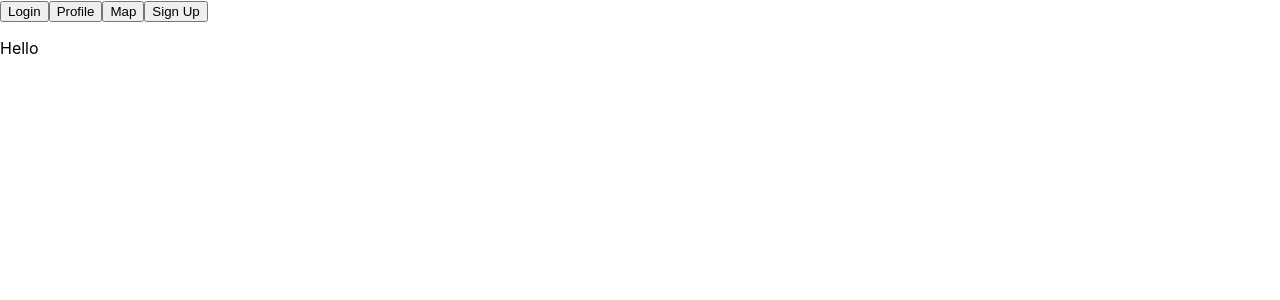
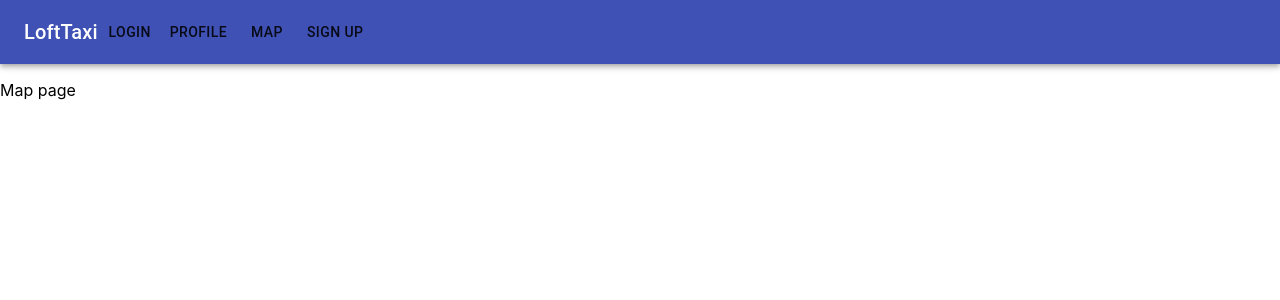
Before and after one commit to Gozo777/loft-taxi-app, a React (Create React App) app: page /login in a window 1280 px wide. Shown: the top 300 px of the page. Built offline with nearby package versions, Linux system fonts and the light colour scheme.

Commit message:
last update

```diff
--- a/package.json
+++ b/package.json
@@ -3,6 +3,7 @@
   "version": "0.1.0",
   "private": true,
   "dependencies": {
+    "@material-ui/core": "^4.11.2",
     "@testing-library/jest-dom": "^5.11.8",
     "@testing-library/react": "^11.2.3",
     "@testing-library/user-event": "^12.6.0",
--- a/src/App.js
+++ b/src/App.js
@@ -1,12 +1,38 @@
-import React from 'react';
-import Header from './components/Header';
+import React, { Component } from 'react';
+import Header from './Header';
+import LoginPage from './components/LoginPage';
+import SignupPage from './components/SignupPage';
+import Map from './components/Map';
+import Profile from './components/Profile';
 
-export const App = () => {
-  return (
-    <>
-      <Header/>
-    </>
-  )
+const pages = {
+  login: <LoginPage />,
+  profile: <Profile />,
+  map: <Map />,
+  signup: <SignupPage/>
+}
+
+class App extends Component {
+
+  state = { currentPage: "map" };
+
+  changePage = (page) => {
+    this.setState({ currentPage: page });
+  };
+
+  render() {
+    return (
+      <>
+        <Header changePage={(page) => this.changePage(page)}
+        />
+        <main>
+          <section>
+            {pages[this.state.currentPage]}
+          </section>
+        </main>
+      </>
+    )
+  }
 }
 
 export default App;
--- /dev/null
+++ b/src/Header.js
@@ -0,0 +1,47 @@
+import React, { Component } from 'react';
+import { AppBar, Toolbar, Typography } from '@material-ui/core';
+import Button from '@material-ui/core/Button';
+
+
+class Header extends Component {
+
+  navigateTo = (page) => {
+    this.props.changePage(page);
+  }
+
+  render() {
+    return (
+      <AppBar position="static">
+        <Toolbar>
+          <Typography variant="h6">LoftTaxi</Typography>
+          <Button onClick={() => {
+            this.navigateTo("login");
+          }} >
+            Login
+          </Button>
+
+          <Button onClick={() => {
+            this.navigateTo("profile");
+          }} >
+            Profile
+          </Button>
+
+          <Button onClick={() => {
+            this.navigateTo("map");
+          }} >
+            Map
+          </Button>
+
+          <Button onClick={() => {
+            this.navigateTo("signup");
+          }} >
+            Sign up
+          </Button>
+
+        </Toolbar>
+      </AppBar>
+    )
+  }
+}
+
+    export default Header;
--- a/src/components/Header.js
+++ /dev/null
@@ -1,40 +0,0 @@
-import React, { Component } from 'react';
-import LoginPage from './LoginPage';
-import SignupPage from './SignupPage';
-import Map from './Map';
-import Profile from './Profile';
-
-
-class Header extends Component {
-
-  state = { page: "Hello"};
-
-  increment1 = () => {
-    this.setState({ page: <LoginPage /> })
-  };
-
-  increment2 = () => {
-    this.setState({ page: <Profile/>})
-  };
-
-  increment3 = () => {
-    this.setState({ page: <Map/>})
-  };
-
-  increment4 = () => {
-    this.setState({ page: <SignupPage/> })
-  };
-
-  render() {
-    return (
-      <>
-        <button onClick={this.increment1}>Login</button>
-        <button onClick={this.increment2}>Profile</button>
-        <button onClick={this.increment3}>Map</button>
-        <button onClick={this.increment4}>Sign Up</button>
-        <p>{this.state.page}</p>
-      </>);
-  }
-}
-
-export default Header;
--- a/src/components/LoginForm.js
+++ b/src/components/LoginForm.js
@@ -1,7 +1,21 @@
 import React, { Component } from 'react';
+import Map from './Map';
+
+const pages = {
+  map: <Map />,
+}
 
 class LoginForm extends Component {
+
   state = { firstName: "", lastName: "" };
+  state = {
+    currentPage: ""
+  };
+
+  navigateTo = (page) => {
+    this.setState({ currentPage: page });
+  }
+
 
   handleSubmit = event => {
       event.preventDefault();
@@ -13,13 +27,11 @@ class LoginForm extends Component {
     this.setState({ [event.target.name]: event.target.value });
   };
 
-  redirect = event => {
-    document.location.href="map"
- }
-
   render() {
     const { firstName, lastName } = this.state;
     return (
+      <>
+        <ul>
       <form onSubmit={this.handleSubmit}>
           <label>
             First Name:
@@ -39,9 +51,20 @@ class LoginForm extends Component {
             onChange={this.handleChange}
             />
         </label>
-        <input type="submit" value="Submit" onClick={this.redirect}/>
-        </form>
-      );
+        <button onClick={() => {
+            this.navigateTo("map");
+          }} >
+                  Submit
+                </button>
+          </form>
+        <main>
+        <section>
+        {pages[this.state.currentPage]}
+      </section>
+          </main>
+          </ul>
+        </>
+    );
   }
 }
 
--- a/src/components/SignupForm.js
+++ b/src/components/SignupForm.js
@@ -1,7 +1,20 @@
-import React from 'react';
+import React, { Component } from 'react';
+import Map from './Map';
 
-class SignupForm extends React.Component {
+const pages = {
+  map: <Map />,
+}
+
+class SignupForm extends Component {
+
   state = { firstName: "", lastName: "", email: "", password: "", phone: null };
+  state = {
+    currentPage: ""
+  };
+
+  navigateTo = (page) => {
+    this.setState({ currentPage: page });
+  }
 
   handleSubmit = event => {
       event.preventDefault();
@@ -23,14 +36,13 @@ class SignupForm extends React.Component {
     this.setState({ phone: event.target.value });
   };
 
-  redirect = event => {
-    document.location.href="map"
- }
-
   render() {
       const { firstName, lastName, email, password, phone } = this.state;
     return (
+      <>
+         <ul>
           <form onSubmit={this.handleSubmit}>
+          <li>
           <label>
             First Name:
             <input
@@ -40,6 +52,8 @@ class SignupForm extends React.Component {
               onChange={this.handleChange}
             />
               </label>
+            </li>
+            <li>
           <label>
             Last Name:
             <input
@@ -49,6 +63,8 @@ class SignupForm extends React.Component {
               onChange={this.handleChange}
             />
               </label>
+            </li>
+            <li>
           <label>
             Email:
             <input
@@ -58,6 +74,8 @@ class SignupForm extends React.Component {
               onChange={this.handleEmailChange}
             />
               </label>
+            </li>
+            <li>
           <label>
             Password:
             <input
@@ -67,6 +85,8 @@ class SignupForm extends React.Component {
               onChange={this.handlePasswordChange}
             />
               </label>
+            </li>
+            <li>
           <label>
             Phone:
             <input
@@ -76,8 +96,20 @@ class SignupForm extends React.Component {
               onChange={this.handlePhoneChange}
             />
               </label>
-          <input type="submit" value="Submit" onClick={this.redirect}/>
+              </li>
+        <button onClick={() => {
+                  this.navigateTo("map");
+                }} >
+                  Submit
+                </button>
           </form>
+          <main>
+      <section>
+        {pages[this.state.currentPage]}
+      </section>
+    </main>
+          </ul>
+        </>
       );
   }
 }
```
Also changed, not shown: 2 other files (tests, documents, lock files or other folders). Lines whose indentation alone changed are shown as unchanged.
